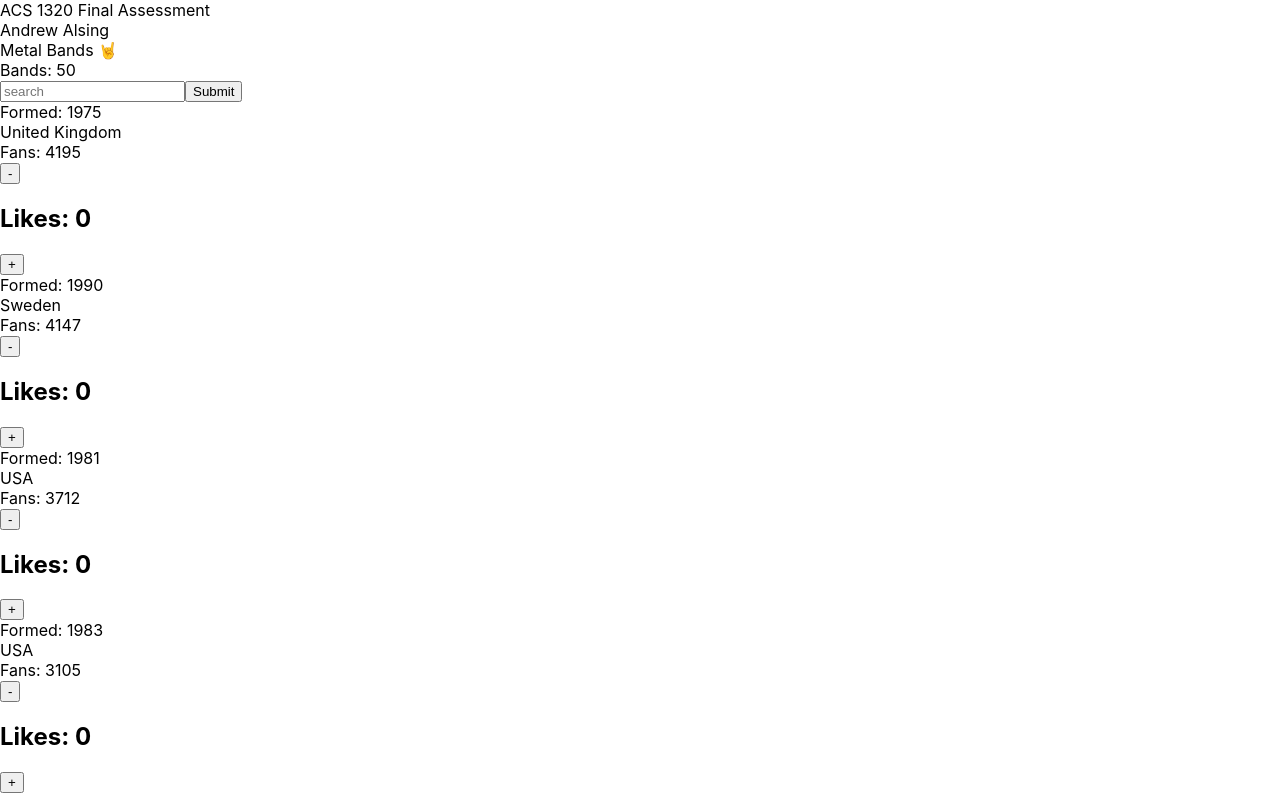
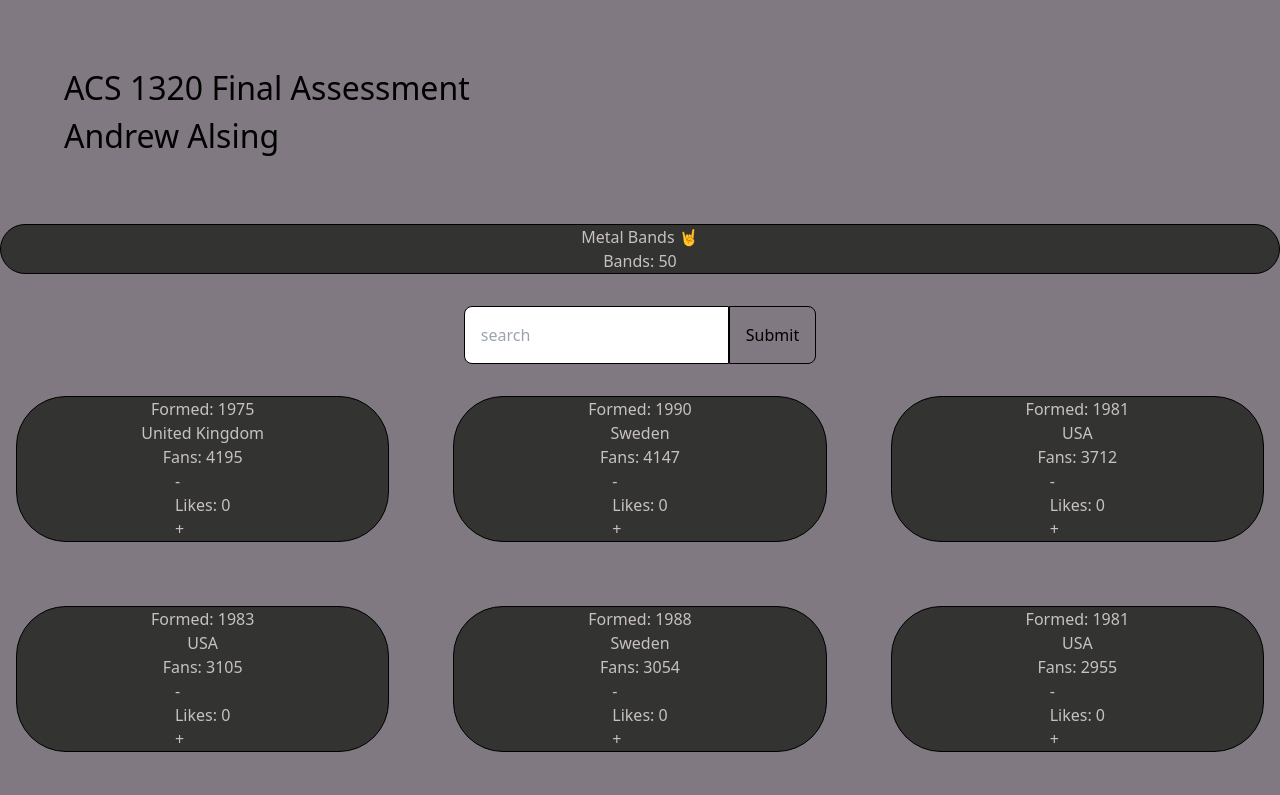
Before and after one commit to Andrew32A/ACS-1320-Final-Assessment, a React (Create React App) app: page / in a window 1280 px wide. Shown: the top 795 px of the page. Built offline with nearby package versions, Linux system fonts and the light colour scheme.

Commit message:
finished challenge 9

```diff
--- a/package.json
+++ b/package.json
@@ -34,5 +34,8 @@
       "last 1 firefox version",
       "last 1 safari version"
     ]
+  },
+  "devDependencies": {
+    "tailwindcss": "^3.2.7"
   }
 }
--- a/src/App.css
+++ b/src/App.css
@@ -36,3 +36,15 @@
     transform: rotate(360deg);
   }
 } */
+
+@tailwind base;
+@tailwind components;
+@tailwind utilities;
+
+* {
+  font-family: system-ui, -apple-system, BlinkMacSystemFont, 'Segoe UI', Roboto, Oxygen, Ubuntu, Cantarell, 'Open Sans', 'Helvetica Neue', sans-serif;
+}
+
+.App {
+  background-color: #807981;
+}
--- /dev/null
+++ b/src/components/Band/Band.css
@@ -0,0 +1,19 @@
+@tailwind base;
+@tailwind components;
+@tailwind utilities;
+
+.MetalMeta-wrapper {
+    display: flex;
+    justify-content: center;
+    border: 1px solid black;
+    border-radius: 50px;
+    background-color: #333431;
+    color: #c7c1c3;
+}
+
+.MetalMeta-wrapper > * {
+    display: flex;
+    flex-direction: column;
+    justify-content: center;
+    align-items: center;
+}
--- a/src/components/Band/Band.js
+++ b/src/components/Band/Band.js
@@ -1,4 +1,5 @@
 import Like from "../Like/Like";
+import "./Band.css"
 
 function Band(props) {
     const { band_name, formed, origin, fans } = props
--- /dev/null
+++ b/src/components/BandList/BandList.css
@@ -0,0 +1,37 @@
+@tailwind base;
+@tailwind components;
+@tailwind utilities;
+
+.BandsList {
+    display: grid;
+    grid-template-columns: 1fr 1fr 1fr;
+    grid-gap: 4em;
+    padding-left: 1em;
+    padding-right: 1em;
+    padding-bottom: 4em;
+}
+
+.formWrapper {
+	display: flex;
+	justify-content: center;
+    margin-top: 2em;
+    margin-bottom: 2em;
+}
+
+.formWrapper form input, .formWrapper form button {
+	padding: 1em;
+	margin: 0;
+	border: 1px solid;
+	font-size: 1rem;
+}
+
+.formWrapper form input {
+	flex: 1;
+	border-top-left-radius: 0.5em;
+	border-bottom-left-radius: 0.5em;
+}
+
+.formWrapper form button {
+	border-top-right-radius: 0.5em;
+	border-bottom-right-radius: 0.5em;
+}
--- a/src/components/BandList/BandList.js
+++ b/src/components/BandList/BandList.js
@@ -1,5 +1,6 @@
 import Band from "../Band/Band";
 import data from "../../metal.json"
+import "./BandList.css"
 import { useState } from 'react'
 
 function BandList() {
@@ -20,7 +21,7 @@ function BandList() {
     })
 
     return (
-        <div>
+        <div className="BandsList-wrapper">
             <div className="formWrapper">
                 <form>
                     <input
--- /dev/null
+++ b/src/components/Heading/Heading.css
@@ -0,0 +1,11 @@
+@tailwind base;
+@tailwind components;
+@tailwind utilities;
+
+header {
+    font-size: 2em;
+    padding-left: 2em;
+    padding-top: 2em;
+    padding-bottom: 2em;
+    font-family: system-ui, -apple-system, BlinkMacSystemFont, 'Segoe UI', Roboto, Oxygen, Ubuntu, Cantarell, 'Open Sans', 'Helvetica Neue', sans-serif;
+}
--- a/src/components/Heading/Heading.js
+++ b/src/components/Heading/Heading.js
@@ -1,3 +1,4 @@
+import "./Heading.css"
 
 function Heading() {
     return (
--- /dev/null
+++ b/src/components/Like/Like.css
@@ -0,0 +1,3 @@
+@tailwind base;
+@tailwind components;
+@tailwind utilities;
--- /dev/null
+++ b/src/components/MetalMeta/MetalMeta.css
@@ -0,0 +1,3 @@
+@tailwind base;
+@tailwind components;
+@tailwind utilities;
--- a/src/index.css
+++ b/src/index.css
@@ -1,3 +1,7 @@
+@tailwind base;
+@tailwind components;
+@tailwind utilities;
+
 body {
   margin: 0;
   font-family: -apple-system, BlinkMacSystemFont, 'Segoe UI', 'Roboto', 'Oxygen',
--- /dev/null
+++ b/tailwind.config.js
@@ -0,0 +1,8 @@
+/** @type {import('tailwindcss').Config} */
+module.exports = {
+	content: ["./dist/**/*.{html,js}"],
+	theme: {
+		extend: {},
+	},
+	plugins: [],
+}
```
Also changed, not shown: 1 other file (tests, documents, lock files or other folders).
